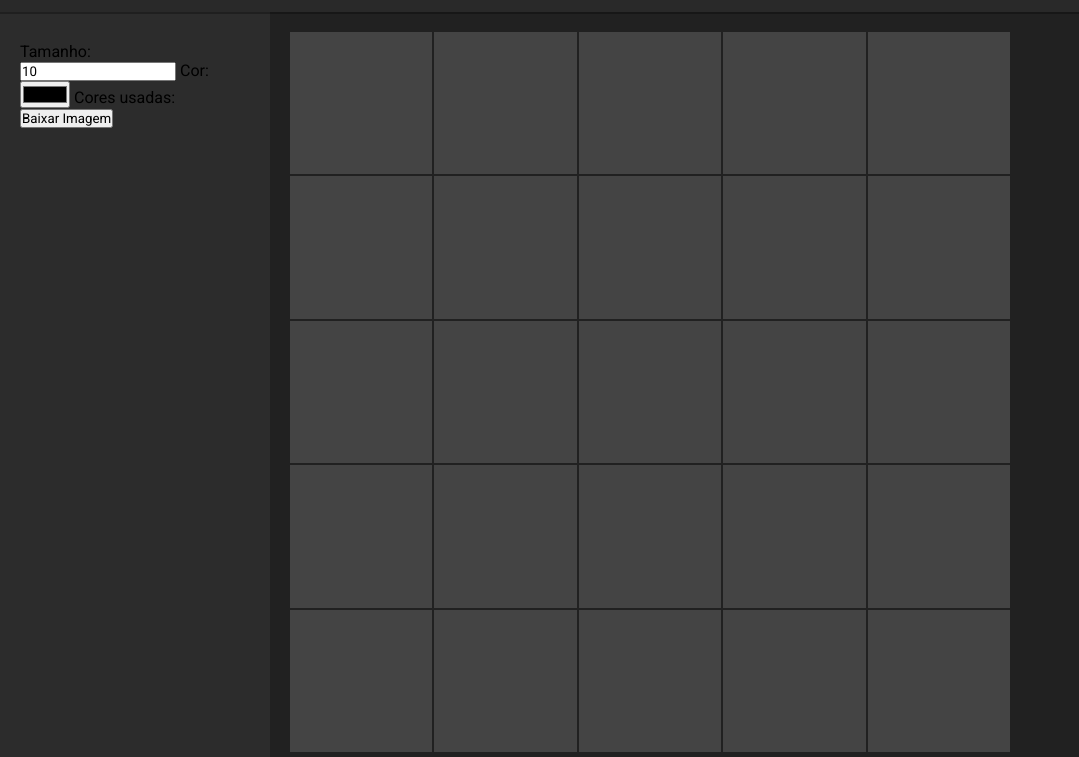
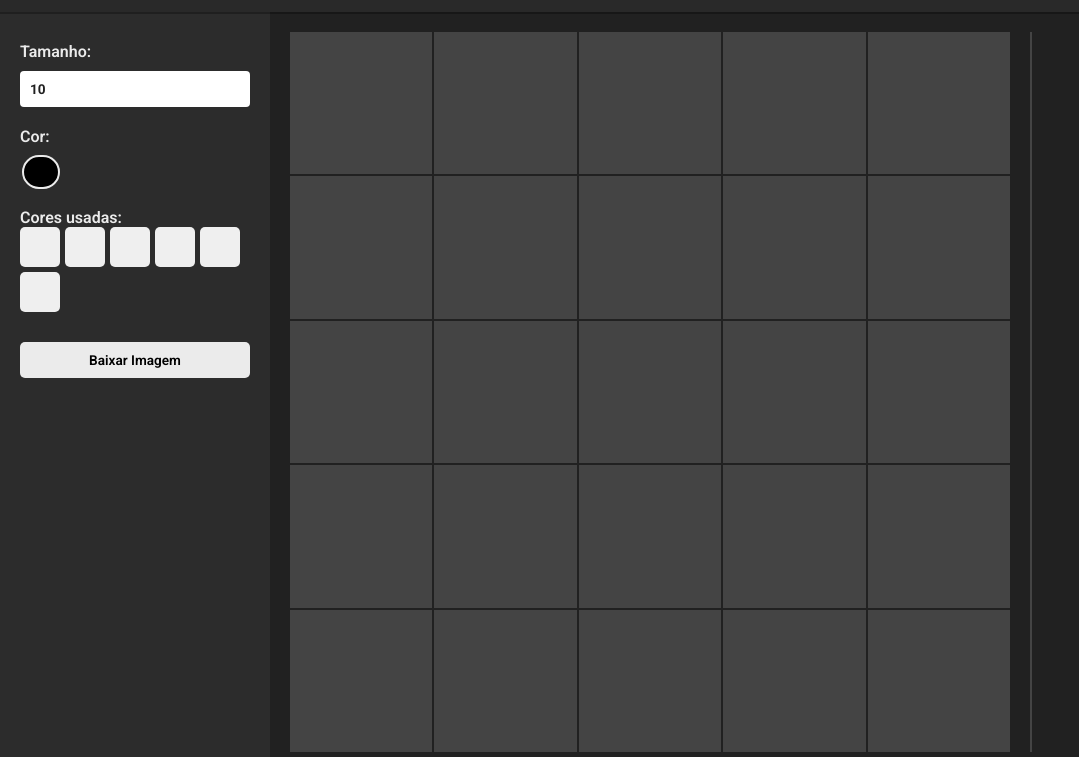
Before and after one commit to daCruzZzLeticia/pixel-art-editor-js, a plain HTML site: page index.html in a window 1280 px wide. Shown: the part 43-800 px from the top of the page, without its empty margins (0-1079 px from the left). Drawn offline with Linux system fonts and the light colour scheme.

Commit message:
feat: estilização dos elementos da aside

```diff
--- a/index.html
+++ b/index.html
@@ -20,7 +20,14 @@
                 <input type="color" class="input-color" />
 
                 <span class="option-title">Cores usadas:</span>
-                <section class="used-colors"></section>
+                <section class="used-colors">
+                    <button class="button-color" data-color="red"></button>
+                    <button class="button-color" data-color="red"></button>
+                    <button class="button-color" data-color="red"></button>
+                    <button class="button-color" data-color="red"></button>
+                    <button class="button-color" data-color="red"></button>
+                    <button class="button-color" data-color="red"></button>
+                </section>
 
                 <button class="button-save">Baixar Imagem</button>
             </aside>
--- a/styles.css
+++ b/styles.css
@@ -60,3 +60,80 @@ aside {
     background-color: #444;
     user-select: none;
 }
+
+.option-title {
+    color: #ebebeb;
+    font-size: 1rem;
+    font-weight: 600;
+    display: block;
+}
+
+.input-size {
+    width: 100%;
+    border: none;
+    padding: 10px;
+    border-radius: 4px;
+    font-size: 0.85rem;
+    font-weight: 700;
+    color: #212121;
+    outline: none;
+    margin: 10px 0 20px;
+}
+
+.input-color {
+    appearance: none;
+    width: 42px;
+    height: 42px;
+    background: none;
+    border: none;
+    cursor: pointer;
+    margin: 5px 0 15px;
+}
+
+.input-color::-moz-color-swatch {
+    border-radius: 50px;
+    border: 2px solid #ebebeb;
+}
+
+.input-color::-webkit-color-swatch {
+    border-radius: 50px;
+    border: 2px solid #ebebeb;
+}
+
+.used-colors {
+    display: flex;
+    gap: 5px;
+    flex-wrap: wrap;
+}
+
+.button-color {
+    width: 40px;
+    height: 40px;
+    border: none;
+    border-radius: 5px;
+    cursor: pointer;
+}
+
+.button-save {
+    width: 100%;
+    border: none;
+    padding: 10px;
+    border-radius: 5px;
+    font-weight: 600;
+    font-size: 0.85rem;
+    margin-top: 30px;
+    background-color: #ebebeb;
+    cursor: pointer;
+}
+
+.button-save:hover {
+    background-color: #d5d4d4;
+}
+
+.resize {
+    height: 720px;
+    width: 2px;
+    background-color: #444;
+    margin-top: 20px;
+    cursor: col-resize;
+}
```
